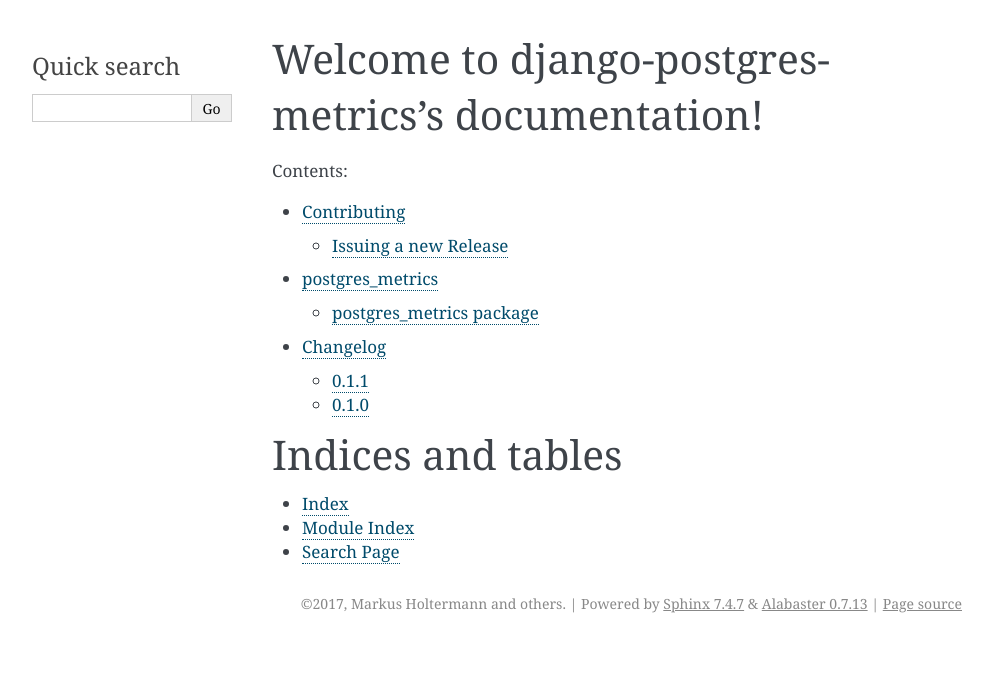
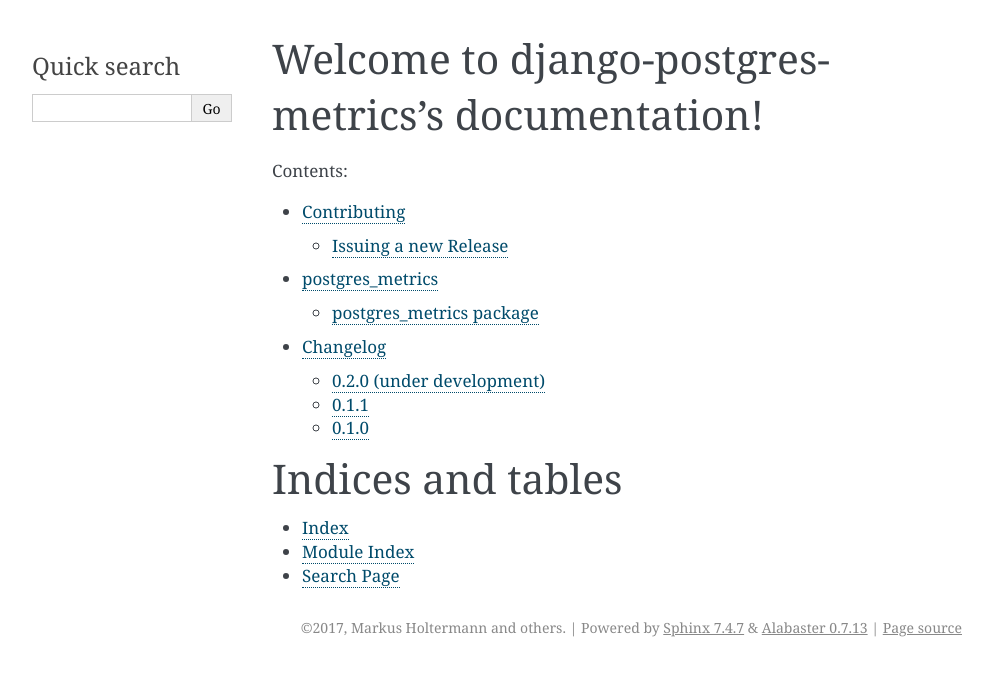
Before and after one commit to django-postgres-metrics/django-postgres-metrics, a Sphinx documentation site: the page built from docs/source/index.rst, in a window 1280 px wide. Shown: the top 676 px of the page, without its empty margins (148-1141 px from the left). Built offline with Sphinx 7.4.7, drawn with Linux system fonts in a browser that asks for light colours.

Commit message:
bump changelog

```diff
--- a/docs/source/changelog.rst
+++ b/docs/source/changelog.rst
@@ -1,6 +1,9 @@
 =========
 Changelog
 =========
+
+0.2.0 (under development)
+=========================
 
 0.1.1
 =====
```
